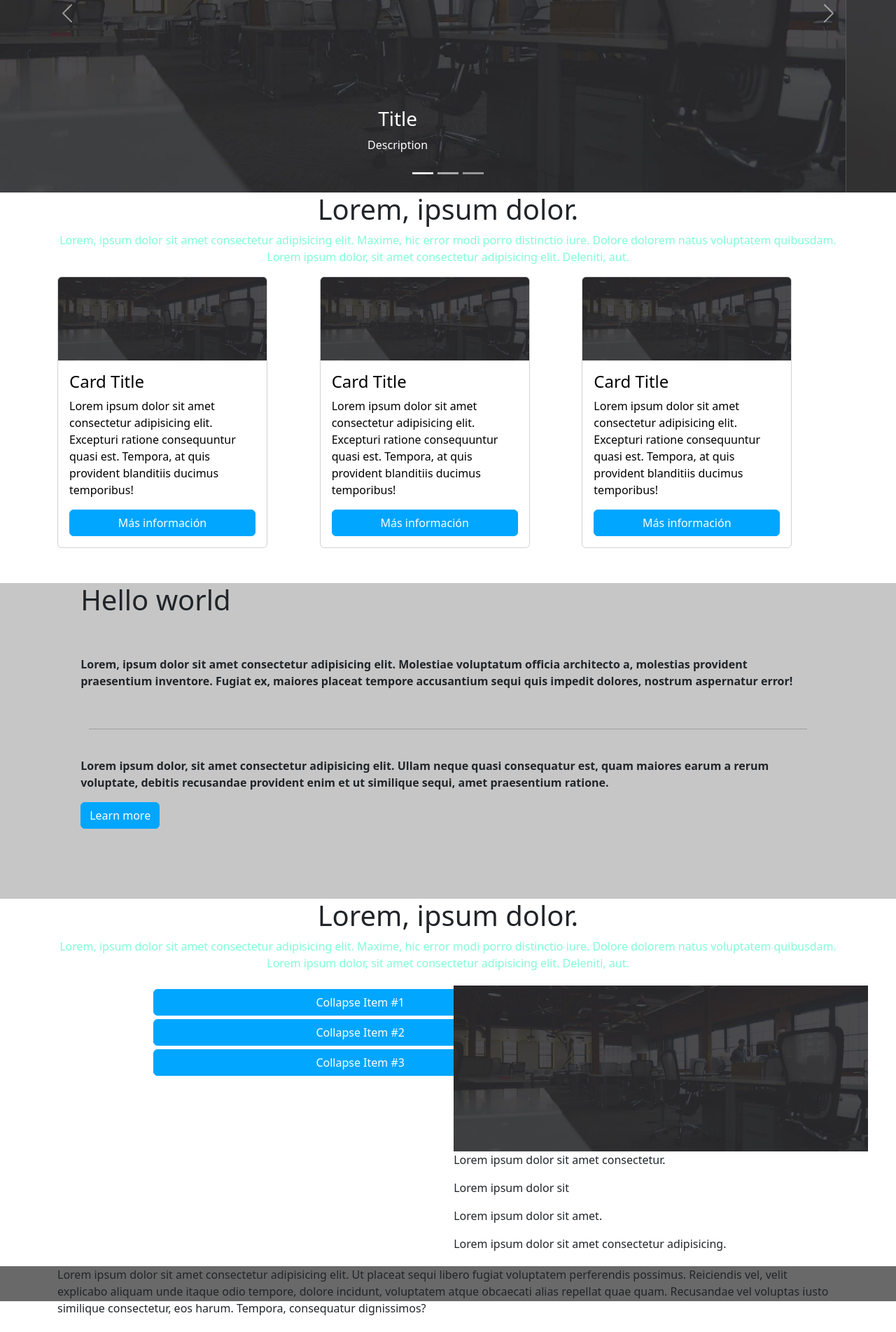
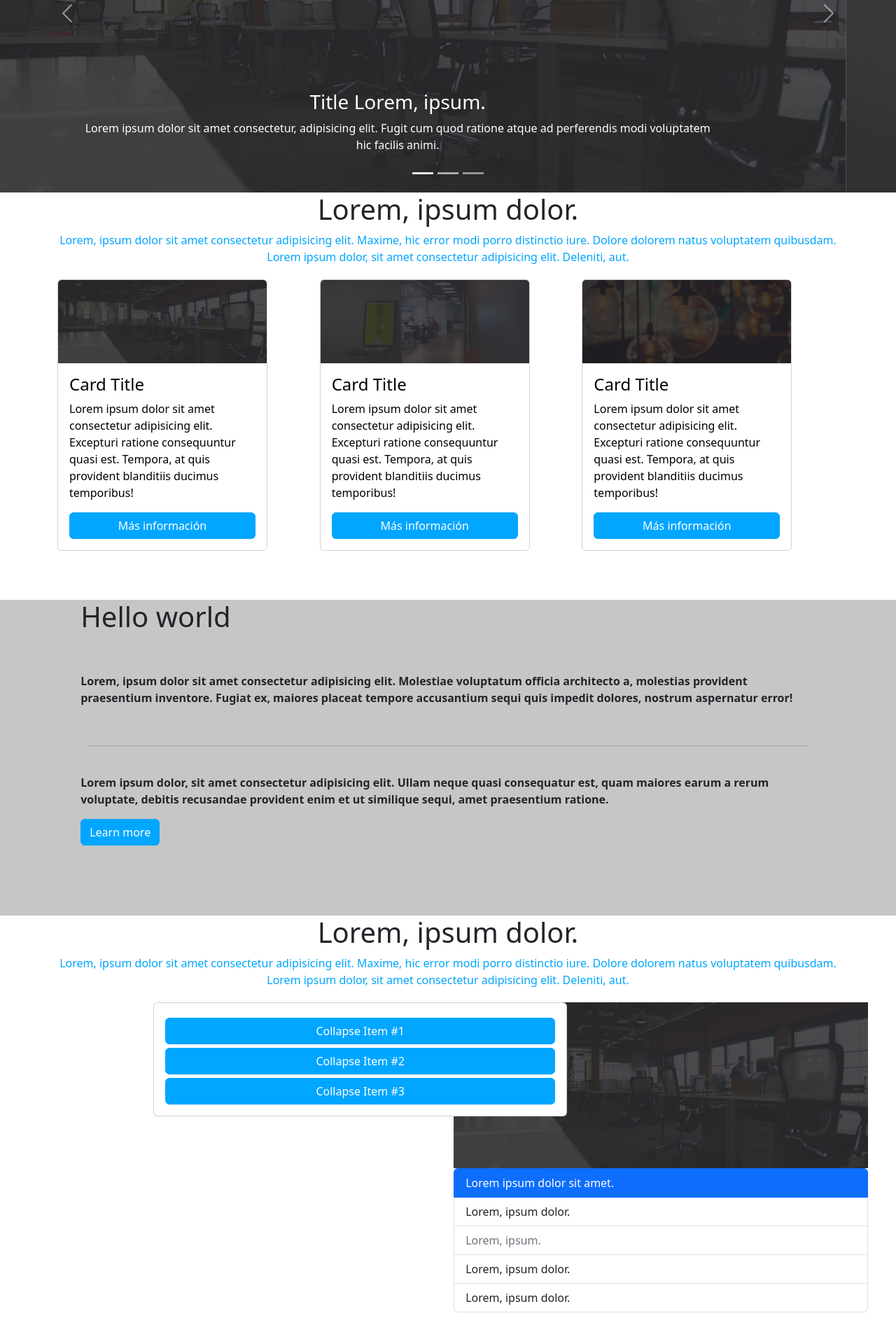
Before and after one commit to sebaszap123-dev/boostrap-movile, a plain HTML site: page practicab3/practicab3.html in a window 1280 px wide. Shown: the part 237-2140 px from the top of the page at 70% size. Before the commit the page ends 2118 px from the top, so only its background shows below. Drawn offline with nearby package versions, Linux system fonts and the light colour scheme.

Commit message:
better style :3

```diff
--- a/practicab3/practicab3.html
+++ b/practicab3/practicab3.html
@@ -2,7 +2,7 @@
 <html lang="en">
 
 <head>
-    <title>Title</title>
+    <title>Practica B3</title>
     <!-- Required meta tags -->
     <meta charset="utf-8">
     <meta name="viewport" content="width=device-width, initial-scale=1, shrink-to-fit=no">
@@ -57,22 +57,28 @@
                 <div class="carousel-item active">
                     <img src="./images/slide1.jpg" class="w-100 d-block" alt="First slide">
                     <div class="carousel-caption d-none d-md-block">
-                        <h3>Title</h3>
-                        <p>Description</p>
+                        <h3>Title Lorem, ipsum.</h3>
+                        <p>Lorem ipsum dolor sit amet consectetur, adipisicing elit. Fugit cum quod ratione atque ad
+                            perferendis modi voluptatem hic facilis animi.</p>
                     </div>
                 </div>
                 <div class="carousel-item">
                     <img src="./images/slide2.jpg" class="w-100 d-block" alt="Second slide">
                     <div class="carousel-caption d-none d-md-block">
-                        <h3>Title</h3>
-                        <p>Description</p>
+                        <h3>Title Wacu Wacu</h3>
+                        <p>Lorem ipsum dolor sit amet consectetur adipisicing elit. Dolorum architecto assumenda quia
+                            non incidunt ea voluptate saepe distinctio libero quaerat, fugiat vitae nesciunt dolore
+                            sapiente veritatis quod numquam tenetur obcaecati?</p>
                     </div>
                 </div>
                 <div class="carousel-item">
                     <img src="./images/slide3.jpg" class="w-100 d-block" alt="Third slide">
                     <div class="carousel-caption d-none d-md-block">
-                        <h3>Title</h3>
-                        <p>Description</p>
+                        <h3>Title Orekiki Orekiki</h3>
+                        <p>Lorem ipsum, dolor sit amet consectetur adipisicing elit. Sit voluptas sapiente ipsam,
+                            facilis facere animi aliquid, eveniet accusantium maxime voluptates corrupti obcaecati nisi
+                            sunt eum, doloremque veritatis. Exercitationem, totam reprehenderit, eaque voluptatibus
+                            suscipit mollitia explicabo doloribus quaerat accusantium, illum amet.</p>
                     </div>
                 </div>
             </div>
@@ -98,7 +104,7 @@
                 </p>
             </div>
         </div>
-        <div class="container-xl">
+        <div class="container-xl" id="margin">
             <div class="row justify-content-center align-items-center g-2">
                 <div class="col-12 col-sm-4">
                     <div class="container-awa">
@@ -121,7 +127,7 @@
                 <div class="col-12 col-sm-4">
                     <div class="container-awa">
                         <div class="card text-black bg-transparent">
-                            <img class="card-img-top" src="./images/slide1.jpg" alt="Title">
+                            <img class="card-img-top" src="./images/slide2.jpg" alt="Title">
                             <div class="card-body">
                                 <h4 class="card-title">Card Title</h4>
                                 <p class="card-text">Lorem ipsum dolor sit amet consectetur adipisicing elit. Excepturi
@@ -139,7 +145,7 @@
                 <div class="col-12 col-sm-4">
                     <div class="container-awa">
                         <div class="card text-black bg-transparent">
-                            <img class="card-img-top" src="./images/slide1.jpg" alt="Title">
+                            <img class="card-img-top" src="./images/slide3.jpg" alt="Title">
                             <div class="card-body">
                                 <h4 class="card-title">Card Title</h4>
                                 <p class="card-text">Lorem ipsum dolor sit amet consectetur adipisicing elit. Excepturi
@@ -193,32 +199,42 @@
         <div class="row justify-content-center g-2">
             <div class="col-12 col-sm-4">
                 <div class="collapse-box">
+                    <div class="card">
+                        <div class="card-body">
                             <div class="col" id="col-collapse">
                                 <div class="d-grid gap-2">
-                            <div class="btn btn-primary" id="btnStyle" data-bs-toggle="collapse" href="#collapse-box3"
-                                aria-expanded="false" aria-controls="collapse-box3">
+                                    <div class="btn btn-primary" id="btnStyle" data-bs-toggle="collapse"
+                                        href="#collapse-box3" aria-expanded="false" aria-controls="collapse-box3">
                                         Collapse Item #1
                                     </div>
                                     <div class="collapse" id="collapse-box3">
-                                <p>Lorem ipsum dolor sit amet consectetur adipisicing elit. Deserunt modi aut quae,
+                                        <p>Lorem ipsum dolor sit amet consectetur adipisicing elit. Deserunt modi aut
+                                            quae,
                                             temporibus
                                             magni
-                                    error illo eveniet pariatur voluptas maxime dolorum incidunt accusamus commodi est,
+                                            error illo eveniet pariatur voluptas maxime dolorum incidunt accusamus
+                                            commodi est,
                                             explicabo
-                                    nemo similique quaerat iure. Itaque, laudantium rerum. Dolorum, libero illo facilis
+                                            nemo similique quaerat iure. Itaque, laudantium rerum. Dolorum, libero illo
+                                            facilis
                                             natus
                                             quo
-                                    cum. Laudantium quaerat est fugit hic corporis libero inventore. Tempora error
+                                            cum. Laudantium quaerat est fugit hic corporis libero inventore. Tempora
+                                            error
                                             blanditiis
-                                    veritatis rerum id excepturi architecto? Veritatis reiciendis deleniti ipsa officia,
+                                            veritatis rerum id excepturi architecto? Veritatis reiciendis deleniti ipsa
+                                            officia,
                                             iusto
-                                    similique? Hic corporis dolorem explicabo tempora recusandae consequuntur ullam
+                                            similique? Hic corporis dolorem explicabo tempora recusandae consequuntur
+                                            ullam
                                             dolorum,
                                             laborum
-                                    iusto, officia id? Quo impedit debitis, totam similique provident, accusamus rem
+                                            iusto, officia id? Quo impedit debitis, totam similique provident, accusamus
+                                            rem
                                             magnam
                                             ullam
-                                    voluptatem sequi corrupti minima labore voluptas aspernatur quas nam officiis minus
+                                            voluptatem sequi corrupti minima labore voluptas aspernatur quas nam
+                                            officiis minus
                                             numquam.
                                             At,
                                             ipsa.</p>
@@ -227,30 +243,38 @@
                             </div>
                             <div class="col" id="col-collapse">
                                 <div class="d-grid gap-2">
-                            <div class="btn btn-primary" id="btnStyle" data-bs-toggle="collapse" href="#collapse-box2"
-                                aria-expanded="false" aria-controls="collapse-box2">
+                                    <div class="btn btn-primary" id="btnStyle" data-bs-toggle="collapse"
+                                        href="#collapse-box2" aria-expanded="false" aria-controls="collapse-box2">
                                         Collapse Item #2
                                     </div>
                                     <div class="collapse" id="collapse-box2">
-                                <p>Lorem ipsum dolor sit amet consectetur adipisicing elit. Deserunt modi aut quae,
+                                        <p>Lorem ipsum dolor sit amet consectetur adipisicing elit. Deserunt modi aut
+                                            quae,
                                             temporibus
                                             magni
-                                    error illo eveniet pariatur voluptas maxime dolorum incidunt accusamus commodi est,
+                                            error illo eveniet pariatur voluptas maxime dolorum incidunt accusamus
+                                            commodi est,
                                             explicabo
-                                    nemo similique quaerat iure. Itaque, laudantium rerum. Dolorum, libero illo facilis
+                                            nemo similique quaerat iure. Itaque, laudantium rerum. Dolorum, libero illo
+                                            facilis
                                             natus
                                             quo
-                                    cum. Laudantium quaerat est fugit hic corporis libero inventore. Tempora error
+                                            cum. Laudantium quaerat est fugit hic corporis libero inventore. Tempora
+                                            error
                                             blanditiis
-                                    veritatis rerum id excepturi architecto? Veritatis reiciendis deleniti ipsa officia,
+                                            veritatis rerum id excepturi architecto? Veritatis reiciendis deleniti ipsa
+                                            officia,
                                             iusto
-                                    similique? Hic corporis dolorem explicabo tempora recusandae consequuntur ullam
+                                            similique? Hic corporis dolorem explicabo tempora recusandae consequuntur
+                                            ullam
                                             dolorum,
                                             laborum
-                                    iusto, officia id? Quo impedit debitis, totam similique provident, accusamus rem
+                                            iusto, officia id? Quo impedit debitis, totam similique provident, accusamus
+                                            rem
                                             magnam
                                             ullam
-                                    voluptatem sequi corrupti minima labore voluptas aspernatur quas nam officiis minus
+                                            voluptatem sequi corrupti minima labore voluptas aspernatur quas nam
+                                            officiis minus
                                             numquam.
                                             At,
                                             ipsa.</p>
@@ -259,33 +283,43 @@
                             </div>
                             <div class="col" id="col-collapse">
                                 <div class="d-grid gap-2">
-                            <div class="btn btn-primary" id="btnStyle" data-bs-toggle="collapse" href="#collapse-box1"
-                                aria-expanded="false" aria-controls="collapse-box1">
+                                    <div class="btn btn-primary" id="btnStyle" data-bs-toggle="collapse"
+                                        href="#collapse-box1" aria-expanded="false" aria-controls="collapse-box1">
                                         Collapse Item #3
                                     </div>
                                     <div class="collapse" id="collapse-box1">
-                                <p>Lorem ipsum dolor sit amet consectetur adipisicing elit. Deserunt modi aut quae,
+                                        <p>Lorem ipsum dolor sit amet consectetur adipisicing elit. Deserunt modi aut
+                                            quae,
                                             temporibus
                                             magni
-                                    error illo eveniet pariatur voluptas maxime dolorum incidunt accusamus commodi est,
+                                            error illo eveniet pariatur voluptas maxime dolorum incidunt accusamus
+                                            commodi est,
                                             explicabo
-                                    nemo similique quaerat iure. Itaque, laudantium rerum. Dolorum, libero illo facilis
+                                            nemo similique quaerat iure. Itaque, laudantium rerum. Dolorum, libero illo
+                                            facilis
                                             natus
                                             quo
-                                    cum. Laudantium quaerat est fugit hic corporis libero inventore. Tempora error
+                                            cum. Laudantium quaerat est fugit hic corporis libero inventore. Tempora
+                                            error
                                             blanditiis
-                                    veritatis rerum id excepturi architecto? Veritatis reiciendis deleniti ipsa officia,
+                                            veritatis rerum id excepturi architecto? Veritatis reiciendis deleniti ipsa
+                                            officia,
                                             iusto
-                                    similique? Hic corporis dolorem explicabo tempora recusandae consequuntur ullam
+                                            similique? Hic corporis dolorem explicabo tempora recusandae consequuntur
+                                            ullam
                                             dolorum,
                                             laborum
-                                    iusto, officia id? Quo impedit debitis, totam similique provident, accusamus rem
+                                            iusto, officia id? Quo impedit debitis, totam similique provident, accusamus
+                                            rem
                                             magnam
                                             ullam
-                                    voluptatem sequi corrupti minima labore voluptas aspernatur quas nam officiis minus
+                                            voluptatem sequi corrupti minima labore voluptas aspernatur quas nam
+                                            officiis minus
                                             numquam.
                                             At,
                                             ipsa.</p>
+                                    </div>
+                                </div>
                             </div>
                         </div>
                     </div>
@@ -296,20 +330,21 @@
                     <div class="col">
                         <img src="./images/slide1.jpg" alt="Info">
                     </div>
-                    <div class="col">
-                        <p>Lorem ipsum dolor sit amet consectetur.</p>
-                    </div>
-                    <div class="col">
-                        <p>Lorem ipsum dolor sit</p>
-                    </div>
-                    <div class="col">
-                        <p>Lorem ipsum dolor sit amet.</p>
-                    </div>
-                    <div class="col">
-                        <p>Lorem ipsum dolor sit amet consectetur adipisicing.</p>
+                    <div class="list-group">
+                        <button type="button" class="list-group-item list-group-item-action active"
+                            aria-current="true">Lorem ipsum dolor sit amet.</button>
+                        <button type="button" class="list-group-item list-group-item-action">Lorem, ipsum
+                            dolor.</button>
+                        <button type="button" class="list-group-item list-group-item-action disabled" disabled>Lorem,
+                            ipsum.</button>
+                        <button type="button" class="list-group-item list-group-item-action">Lorem, ipsum
+                            dolor.</button>
+                        <button type="button" class="list-group-item list-group-item-action">Lorem, ipsum
+                            dolor.</button>
                     </div>
                 </div>
             </div>
+            <div class="container-fluid" id="spacer"></div>
     </main>
     <footer>
         <div class="container-fluid" id="footer">
--- a/practicab3/style.css
+++ b/practicab3/style.css
@@ -32,15 +32,13 @@
 }
 
 #special-text {
-    color: aquamarine;
+    color: rgb(0, 166, 255);
 }
 
 .collapse-box {
     align-items: start;
     width: 600px;
     padding: 1%;
-    border-color: red;
-    border-width: 10px;
 }
 
 .container-awa {
@@ -57,3 +55,12 @@ img {
     display: block;
     width: 100%;
 }
+
+#margin {
+    margin-top: 20px;
+    margin-bottom: 20px;
+}
+
+/* .list-group .list-group-item-action {
+    background-color: rgb(0, 166, 255);
+} */
```
Lines whose indentation alone changed are shown as unchanged.
